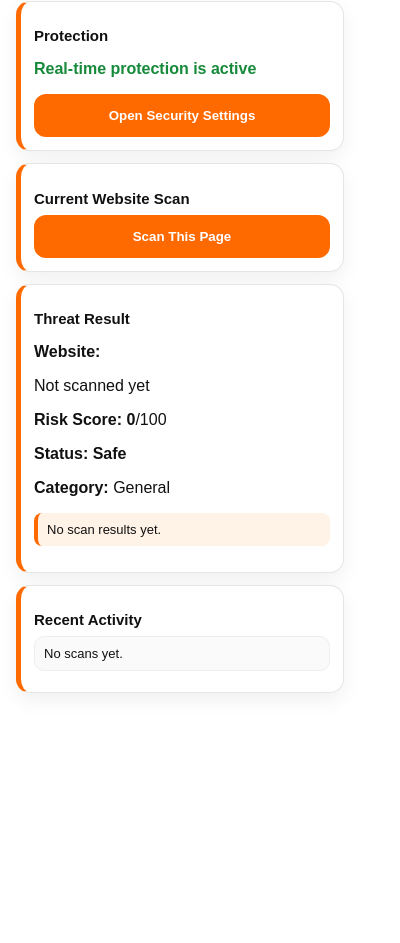
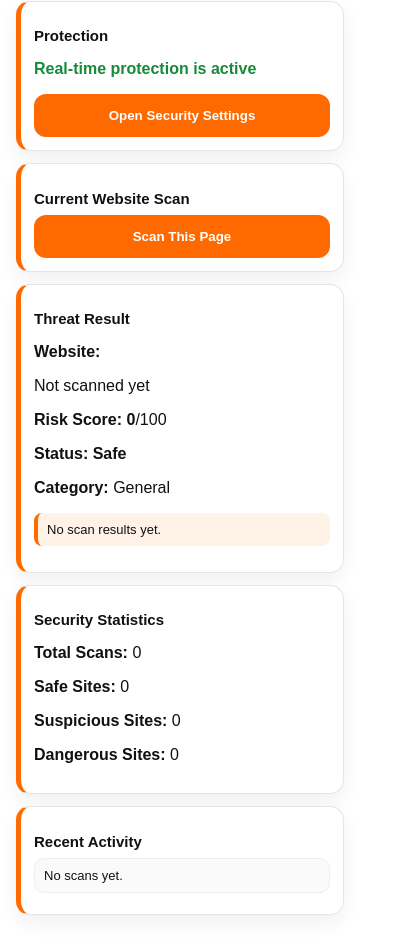
Before and after one commit to eastcoastslayer/scam-link-extension-, a browser extension: page popup.html in a window 400 px wide. Shown: the part 72-1015 px from the top of the page. Before the commit the page ends 844 px from the top, so only its background shows below. Drawn offline with Linux system fonts and the light colour scheme.

Commit message:
Update popup.html

```diff
--- a/popup.html
+++ b/popup.html
@@ -39,6 +39,14 @@
     </div>
 
     <div class="history-card">
+      <h2>Security Statistics</h2>
+      <p><strong>Total Scans:</strong> <span id="total-scans">0</span></p>
+      <p><strong>Safe Sites:</strong> <span id="safe-sites">0</span></p>
+      <p><strong>Suspicious Sites:</strong> <span id="suspicious-sites">0</span></p>
+      <p><strong>Dangerous Sites:</strong> <span id="dangerous-sites">0</span></p>
+    </div>
+
+    <div class="history-card">
       <h2>Recent Activity</h2>
       <ul id="history-list"></ul>
     </div>
```
